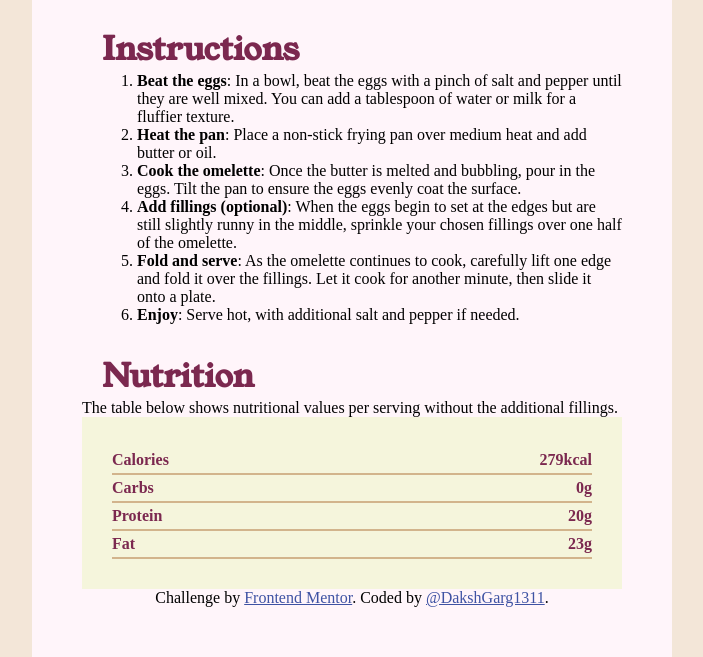
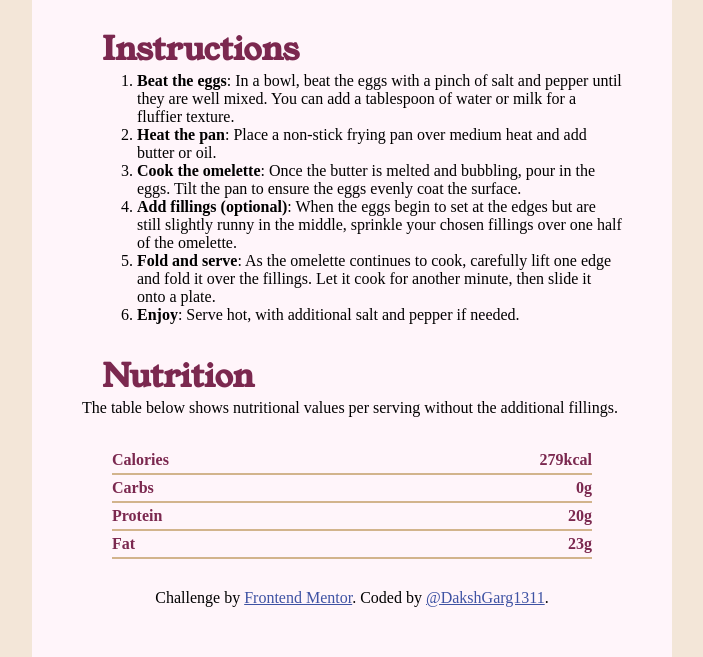
Before and after one commit to DakshGarg1311/Recipie-Landing-Page, a plain HTML site: page index.html in a window 1280 px wide. Shown: the part 693-1350 px from the top of the page, without its empty margins (288-991 px from the left). Drawn offline with Linux system fonts and the light colour scheme; a web font is replaced by a local one.

Commit message:
Update index.html

```diff
--- a/index.html
+++ b/index.html
@@ -100,7 +100,6 @@
       /* border: 1px solid #8B7355; */
       padding: 30px;
       font-size: 16px;
-      background-color: #F5F5DC;
       color: hsl(332, 51%, 32%);
     }
     .nutrition-subheader {
```
